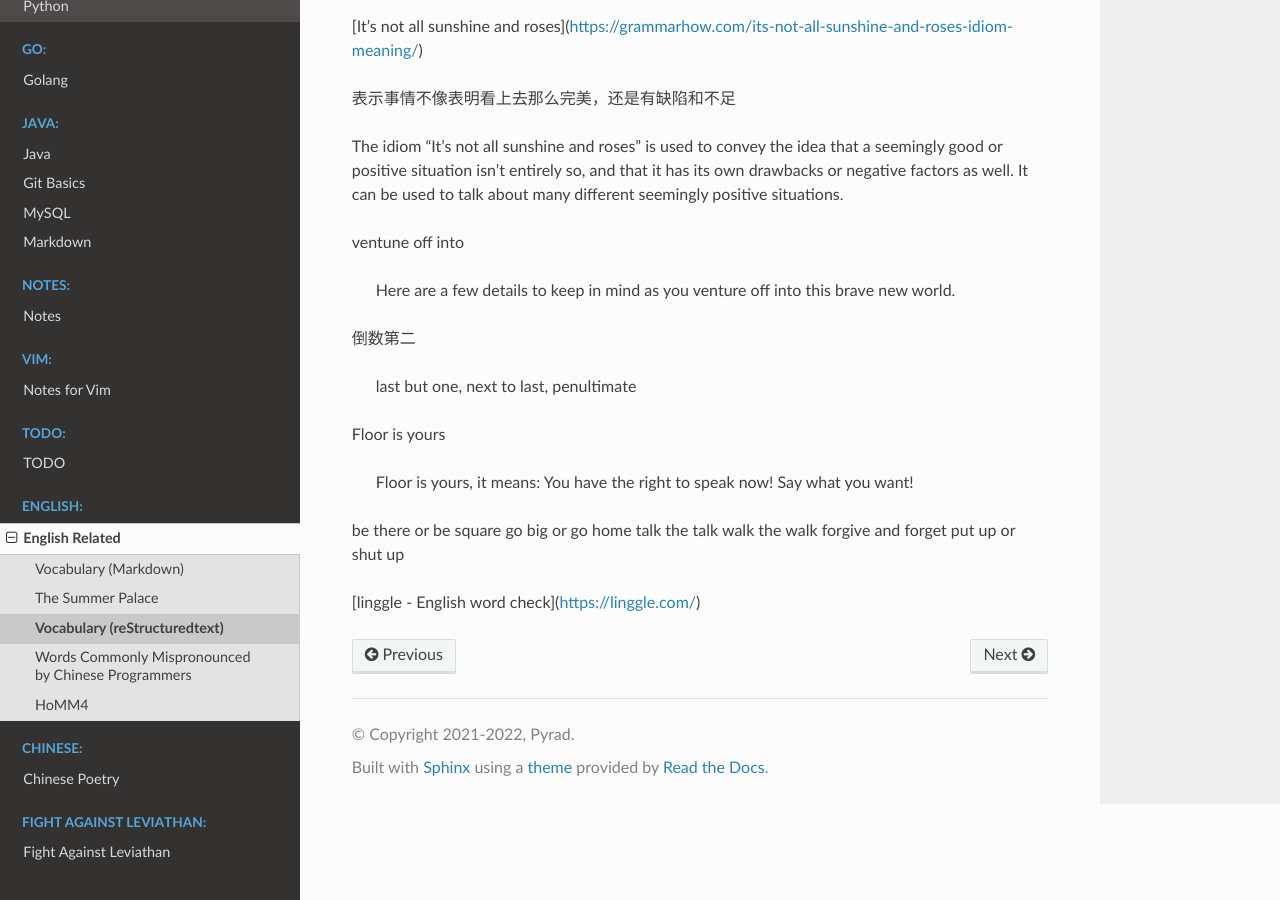
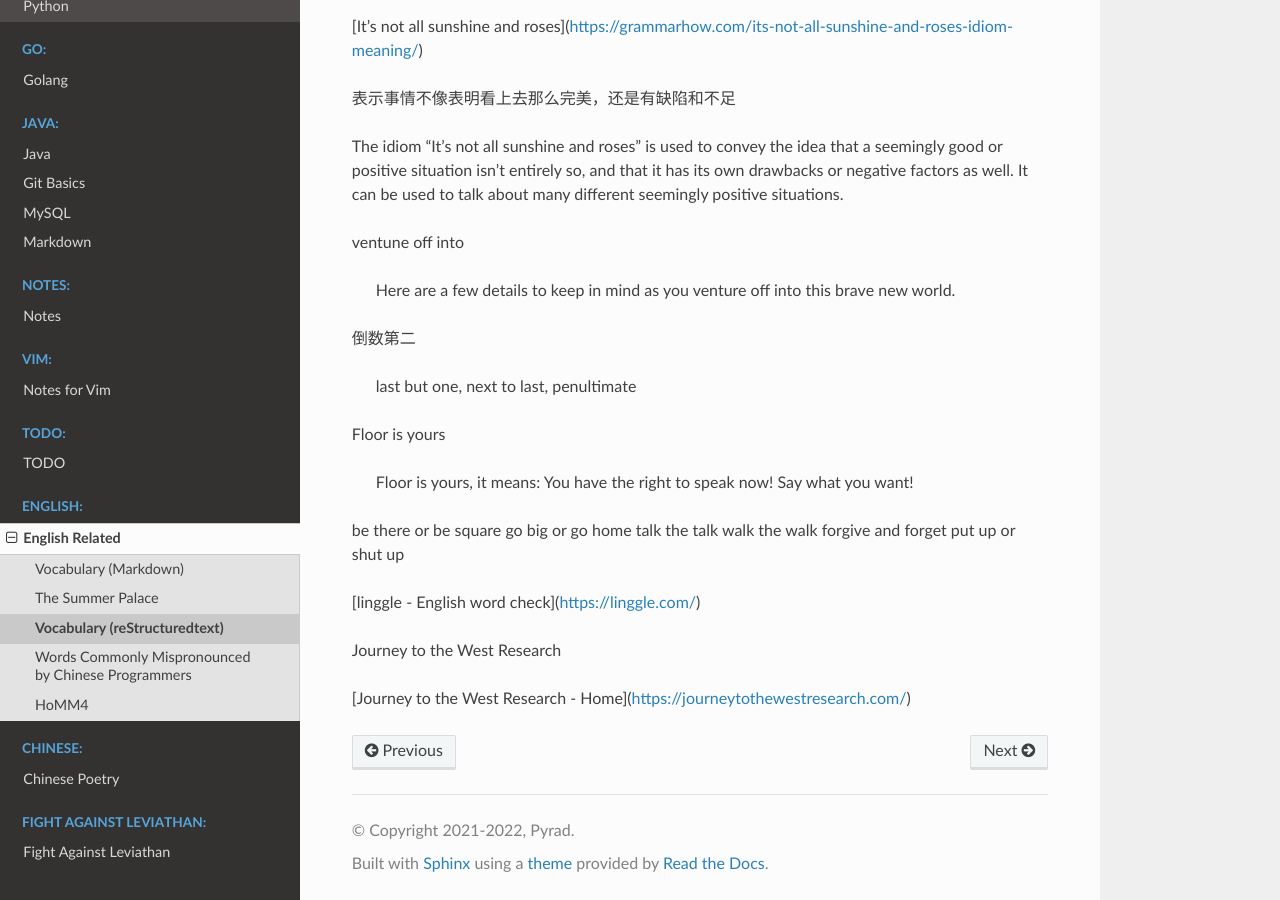
Before and after one commit to Pyrad/pyradnotes, a Sphinx documentation site: the page built from source/English/vocabulary.rst, in a window 1280 px wide and 900 px high, scrolled down 1867 px. Built offline with Sphinx 7.4.7 and the Read the Docs theme 2.0.0, drawn with Linux system fonts in a browser that asks for light colours; pages that are not in the unit, such as notebooks, are missing from menus.

Commit message:
English Journey to the West Research (website)

```diff
--- a/source/English/vocabulary.rst
+++ b/source/English/vocabulary.rst
@@ -180,3 +180,8 @@ put up or shut up
 
 
 [linggle - English word check](https://linggle.com/)
+
+
+Journey to the West Research
+
+[Journey to the West Research - Home](https://journeytothewestresearch.com/)
```
